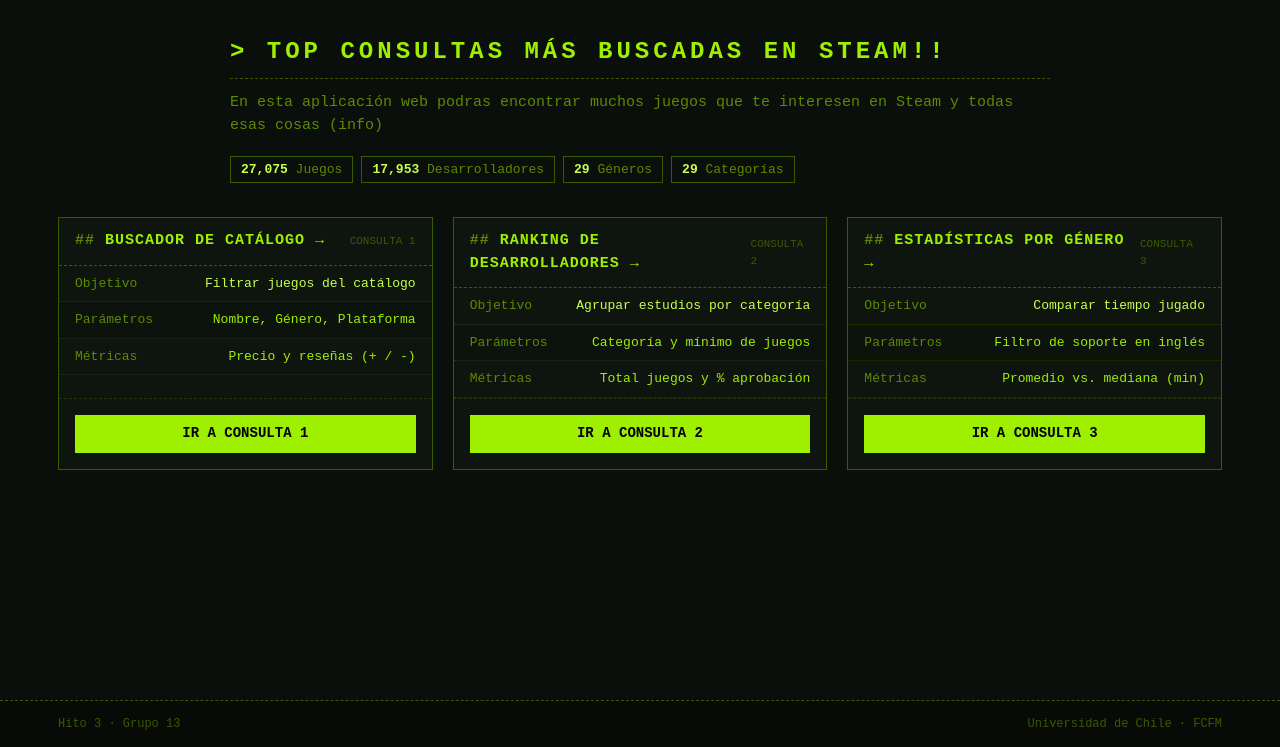
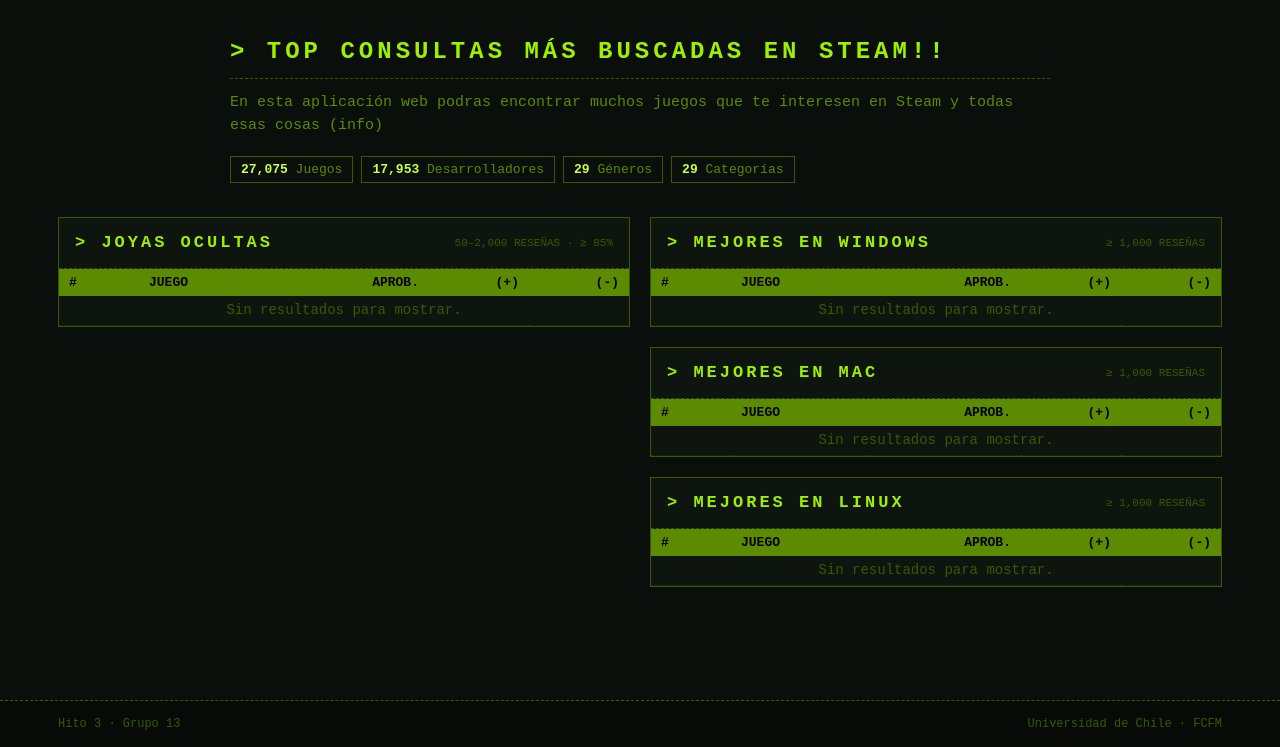
Before and after one commit to lucario0826/Batos, a Flask app: template templates/index.html in a window 1280 px wide. Shown: the part 53-800 px from the top of the page. Run offline with Flask 3, Linux system fonts and the light colour scheme; the template is opened without the code that fills it, so the values that code supplies are empty; parts of the project's set-up code (start-up, migrations or seed data) failed here and were passed over; some libraries are stand-ins or nearby versions.

Commit message:
Replace home page query cards with Joyas Ocultas and platform top tables

```diff
--- a/app.py
+++ b/app.py
@@ -24,7 +24,59 @@ def query_db(sql, params=()):
 
 @app.route("/", methods=["GET"])
 def index():
-    return render_template("index.html")
+    joyas_ocultas = []
+    top_windows = []
+    top_mac = []
+    top_linux = []
+    error = None
+
+    sql_plataforma = """
+        SELECT j.nombre,
+               ROUND(j.cantidadresenhaspositivas * 100.0 /
+                     (j.cantidadresenhaspositivas + j.cantidadresenhasnegativas), 1) || '%',
+               j.cantidadresenhaspositivas,
+               j.cantidadresenhasnegativas
+        FROM juego j
+        JOIN disponibleen di ON j.gameid = di.gameid
+        JOIN plataformas p ON di.plataformaid = p.plataformaid
+        WHERE LOWER(p.plataforma) = %s
+          AND (j.cantidadresenhaspositivas + j.cantidadresenhasnegativas) >= 1000
+        ORDER BY j.cantidadresenhaspositivas * 100.0 /
+                 (j.cantidadresenhaspositivas + j.cantidadresenhasnegativas) DESC,
+                 j.cantidadresenhaspositivas DESC
+        LIMIT 5;
+    """
+
+    try:
+        joyas_ocultas = query_db("""
+            SELECT j.nombre,
+                   ROUND(j.cantidadresenhaspositivas * 100.0 /
+                         (j.cantidadresenhaspositivas + j.cantidadresenhasnegativas), 1) || '%',
+                   j.cantidadresenhaspositivas,
+                   j.cantidadresenhasnegativas
+            FROM juego j
+            WHERE (j.cantidadresenhaspositivas + j.cantidadresenhasnegativas) BETWEEN 50 AND 2000
+              AND j.cantidadresenhaspositivas * 100.0 /
+                  (j.cantidadresenhaspositivas + j.cantidadresenhasnegativas) >= 85
+            ORDER BY j.cantidadresenhaspositivas * 100.0 /
+                     (j.cantidadresenhaspositivas + j.cantidadresenhasnegativas) DESC,
+                     j.cantidadresenhaspositivas DESC
+            LIMIT 20;
+        """)
+        top_windows = query_db(sql_plataforma, ("windows",))
+        top_mac = query_db(sql_plataforma, ("mac",))
+        top_linux = query_db(sql_plataforma, ("linux",))
+    except Exception as e:
+        error = str(e)
+
+    return render_template(
+        "index.html",
+        joyas_ocultas=joyas_ocultas,
+        top_windows=top_windows,
+        top_mac=top_mac,
+        top_linux=top_linux,
+        error=error,
+    )
 
 
 @app.route("/consulta1", methods=["GET"])
--- a/static/css/style.css
+++ b/static/css/style.css
@@ -181,6 +181,19 @@ a { color: var(--link-blue); }
     gap: 20px;
 }
 
+.home-layout {
+    display: grid;
+    grid-template-columns: 1fr 1fr;
+    gap: 20px;
+    align-items: start;
+}
+
+.platforms-stack {
+    display: flex;
+    flex-direction: column;
+    gap: 20px;
+}
+
 .db-panel {
     background-color: var(--bg-panel);
     border: 1px solid var(--border-light);
@@ -293,6 +306,9 @@ a { color: var(--link-blue); }
 }
 
 .panel-head {
+    display: flex;
+    justify-content: space-between;
+    align-items: center;
     padding: 12px 16px;
     border-bottom: 1px dashed var(--border-light);
 }
@@ -509,7 +525,8 @@ code {
 @keyframes blink { 50% { opacity: 0; } }
 
 @media (max-width: 900px) {
-    .queries-grid {
+    .queries-grid,
+    .home-layout {
         grid-template-columns: 1fr;
     }
 }
--- a/templates/index.html
+++ b/templates/index.html
@@ -17,92 +17,91 @@
     </div>
 </section>
 
-<section class="queries-grid">
-    <!-- CONSULTA 1 -->
-    <article class="db-panel">
-        <div>
-            <div class="db-panel-head">
-                <a href="{{ url_for('consulta1') }}" class="panel-title-link">Buscador de Catálogo &rarr;</a>
-                <span class="panel-tag">Consulta 1</span>
-            </div>
-
-            <div class="db-panel-rows">
-                <div class="info-row">
-                    <span class="row-key">Objetivo</span>
-                    <span class="row-val">Filtrar juegos del catálogo</span>
-                </div>
-                <div class="info-row">
-                    <span class="row-key">Parámetros</span>
-                    <span class="row-val val-blue">Nombre, Género, Plataforma</span>
-                </div>
-                <div class="info-row">
-                    <span class="row-key">Métricas</span>
-                    <span class="row-val val-green">Precio y reseñas (+ / -)</span>
-                </div>
-            </div>
+<section class="home-layout">
+    <article class="panel">
+        <div class="panel-head">
+            <h1>Joyas Ocultas</h1>
+            <span class="panel-tag">50–2,000 reseñas · ≥ 85%</span>
         </div>
 
-        <div class="db-panel-foot">
-            <a href="{{ url_for('consulta1') }}" class="btn btn-blue btn-full">Ir a Consulta 1</a>
+        <div class="table-container">
+            <table class="db-table">
+                <thead>
+                    <tr>
+                        <th class="col-id">#</th>
+                        <th>Juego</th>
+                        <th class="num">Aprob.</th>
+                        <th class="num">(+)</th>
+                        <th class="num">(-)</th>
+                    </tr>
+                </thead>
+                <tbody>
+                    {% for row in joyas_ocultas|default([]) %}
+                    <tr>
+                        <td class="col-id muted mono">{{ loop.index }}</td>
+                        <td class="col-name">{{ row[0] }}</td>
+                        <td class="num mono pos">{{ row[1] }}</td>
+                        <td class="num mono pos">{{ row[2] }}</td>
+                        <td class="num mono neg">{{ row[3] }}</td>
+                    </tr>
+                    {% else %}
+                    <tr>
+                        <td colspan="5" class="empty-cell">
+                            Sin resultados para mostrar.
+                        </td>
+                    </tr>
+                    {% endfor %}
+                </tbody>
+            </table>
         </div>
     </article>
 
-    <!-- CONSULTA 2 -->
-    <article class="db-panel">
-        <div>
-            <div class="db-panel-head">
-                <a href="{{ url_for('consulta2') }}" class="panel-title-link">Ranking de Desarrolladores &rarr;</a>
-                <span class="panel-tag">Consulta 2</span>
+    <div class="platforms-stack">
+        {% set plataformas = [
+            ("Mejores en Windows", "≥ 1,000 reseñas", top_windows),
+            ("Mejores en Mac", "≥ 1,000 reseñas", top_mac),
+            ("Mejores en Linux", "≥ 1,000 reseñas", top_linux),
+        ] %}
+
+        {% for titulo, subtitulo, filas in plataformas %}
+        <article class="panel">
+            <div class="panel-head">
+                <h1>{{ titulo }}</h1>
+                <span class="panel-tag">{{ subtitulo }}</span>
             </div>
 
-            <div class="db-panel-rows">
-                <div class="info-row">
-                    <span class="row-key">Objetivo</span>
-                    <span class="row-val">Agrupar estudios por categoría</span>
-                </div>
-                <div class="info-row">
-                    <span class="row-key">Parámetros</span>
-                    <span class="row-val val-blue">Categoría y mínimo de juegos</span>
-                </div>
-                <div class="info-row">
-                    <span class="row-key">Métricas</span>
-                    <span class="row-val val-green">Total juegos y % aprobación</span>
-                </div>
+            <div class="table-container">
+                <table class="db-table">
+                    <thead>
+                        <tr>
+                            <th class="col-id">#</th>
+                            <th>Juego</th>
+                            <th class="num">Aprob.</th>
+                            <th class="num">(+)</th>
+                            <th class="num">(-)</th>
+                        </tr>
+                    </thead>
+                    <tbody>
+                        {% for row in filas|default([]) %}
+                        <tr>
+                            <td class="col-id muted mono">{{ loop.index }}</td>
+                            <td class="col-name">{{ row[0] }}</td>
+                            <td class="num mono pos">{{ row[1] }}</td>
+                            <td class="num mono pos">{{ row[2] }}</td>
+                            <td class="num mono neg">{{ row[3] }}</td>
+                        </tr>
+                        {% else %}
+                        <tr>
+                            <td colspan="5" class="empty-cell">
+                                Sin resultados para mostrar.
+                            </td>
+                        </tr>
+                        {% endfor %}
+                    </tbody>
+                </table>
             </div>
-        </div>
-
-        <div class="db-panel-foot">
-            <a href="{{ url_for('consulta2') }}" class="btn btn-blue btn-full">Ir a Consulta 2</a>
-        </div>
-    </article>
-
-    <!-- CONSULTA 3 -->
-    <article class="db-panel">
-        <div>
-            <div class="db-panel-head">
-                <a href="{{ url_for('consulta3') }}" class="panel-title-link">Estadísticas por Género &rarr;</a>
-                <span class="panel-tag">Consulta 3</span>
-            </div>
-
-            <div class="db-panel-rows">
-                <div class="info-row">
-                    <span class="row-key">Objetivo</span>
-                    <span class="row-val">Comparar tiempo jugado</span>
-                </div>
-                <div class="info-row">
-                    <span class="row-key">Parámetros</span>
-                    <span class="row-val val-blue">Filtro de soporte en inglés</span>
-                </div>
-                <div class="info-row">
-                    <span class="row-key">Métricas</span>
-                    <span class="row-val val-green">Promedio vs. mediana (min)</span>
-                </div>
-            </div>
-        </div>
-
-        <div class="db-panel-foot">
-            <a href="{{ url_for('consulta3') }}" class="btn btn-blue btn-full">Ir a Consulta 3</a>
-        </div>
-    </article>
+        </article>
+        {% endfor %}
+    </div>
 </section>
 {% endblock %}
```
